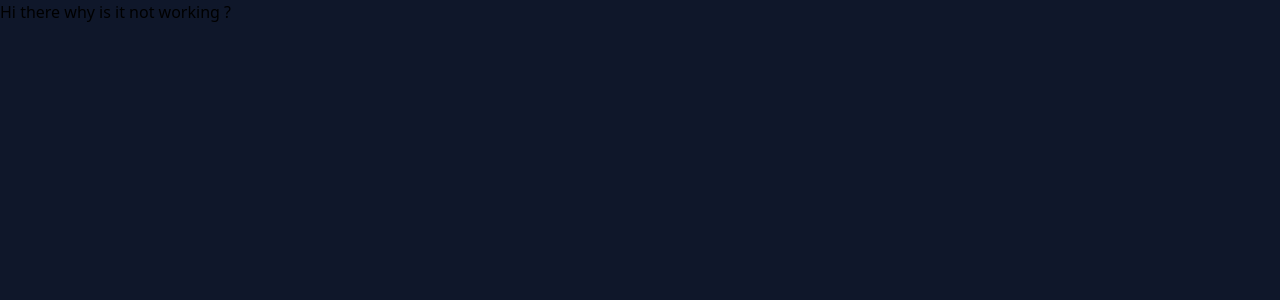
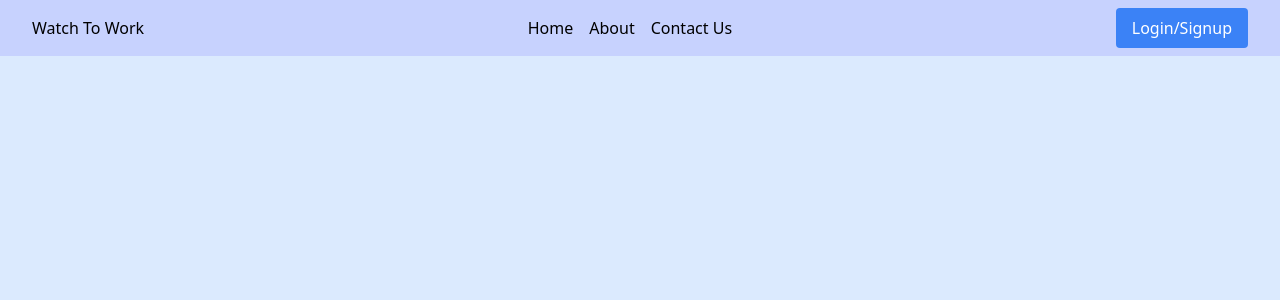
Before and after one commit to adeelfeb/tailwindLearning, a React (Vite) app in the folder comp/: page / in a window 1280 px wide. Shown: the top 300 px of the page. Built offline with nearby package versions, Linux system fonts and the light colour scheme.

Commit message:
ok things are starting to work fine in here hope so it will be that way for a while

```diff
--- a/comp/src/App.jsx
+++ b/comp/src/App.jsx
@@ -1,11 +1,21 @@
+// App.jsx
+import { BrowserRouter as Router, Routes, Route } from 'react-router-dom';
+import Header from './Components/Header/Header';
+// import MainContent from './MainContent';
 import './index.css'; // Ensure Tailwind is included
-import './App.css';   // Optional: if you have custom styles
 
 function App() {
   return (
-    <div className='bg-slate-900 min-h-screen'>
-      <p>Hi there why is  it not working ?</p>
-    </div>
+    <Router>
+      <div className="bg-blue-100 min-h-screen">
+        <Header />
+        <Routes>
+          {/* <Route path="/" element={<MainContent />} /> */}
+          <Route path="/about" element={<div>About Page</div>} />
+          <Route path="/contact" element={<div>Contact Us Page</div>} />
+        </Routes>
+      </div>
+    </Router>
   );
 }
 
--- /dev/null
+++ b/comp/src/Components/Header/Header.jsx
@@ -0,0 +1,26 @@
+// Header.jsx
+import { Link } from 'react-router-dom';
+
+function Header() {
+  return (
+    <nav className="bg-indigo-200 w-full h-14 flex justify-between items-center px-4 md:px-8">
+      <div>Watch To Work</div>
+      <ul className="flex space-x-4">
+        <li>
+          <Link to="/">Home</Link>
+        </li>
+        <li>
+          <Link to="/about">About</Link>
+        </li>
+        <li>
+          <Link to="/contact">Contact Us</Link>
+        </li>
+      </ul>
+      <div>
+        <button className="bg-blue-500 text-white px-4 py-2 rounded">Login/Signup</button>
+      </div>
+    </nav>
+  );
+}
+
+export default Header;
--- a/package.json
+++ b/package.json
@@ -1,5 +1,6 @@
 {
   "dependencies": {
+    "react-router-dom": "^6.26.1",
     "vite": "^5.4.2"
   },
   "devDependencies": {
```
Also changed, not shown: 1 other file (tests, documents, lock files or other folders).
